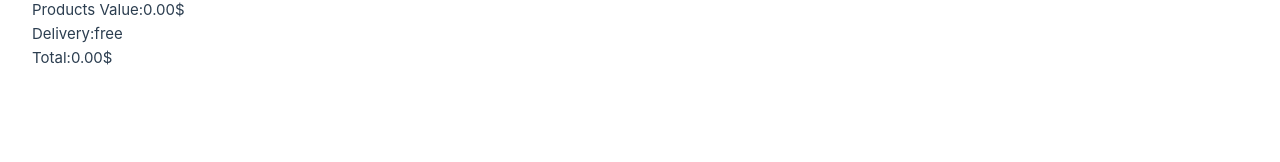
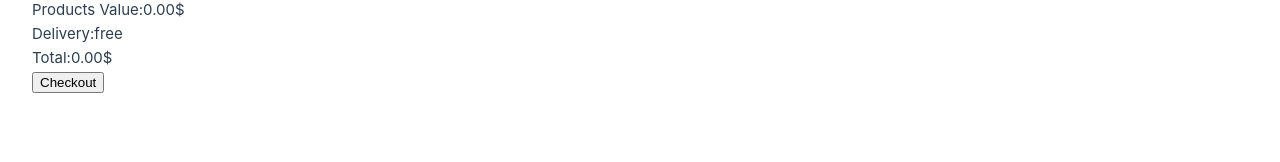
Before and after one commit to husky93/ecommerce-store-frontend, a Vue app: page /cart in a window 1280 px wide. Shown: the part 190-352 px from the top of the page. Built offline with nearby package versions, Linux system fonts and the light colour scheme; no server answers.

Commit message:
Add checkout button to cart ui

```diff
--- a/src/components/cart/CartUi.vue
+++ b/src/components/cart/CartUi.vue
@@ -13,11 +13,14 @@
       <span>Total:</span>
       <span>{{ totalPrice }}$</span>
     </div>
+    <CustomButton text="Checkout" @click="$router.push('/checkout')" />
   </aside>
 </template>
 
 <script>
+import CustomButton from "../CustomButton.vue";
 export default {
+  components: { CustomButton },
   computed: {
     cart() {
       return this.$store.state.cart;
```
